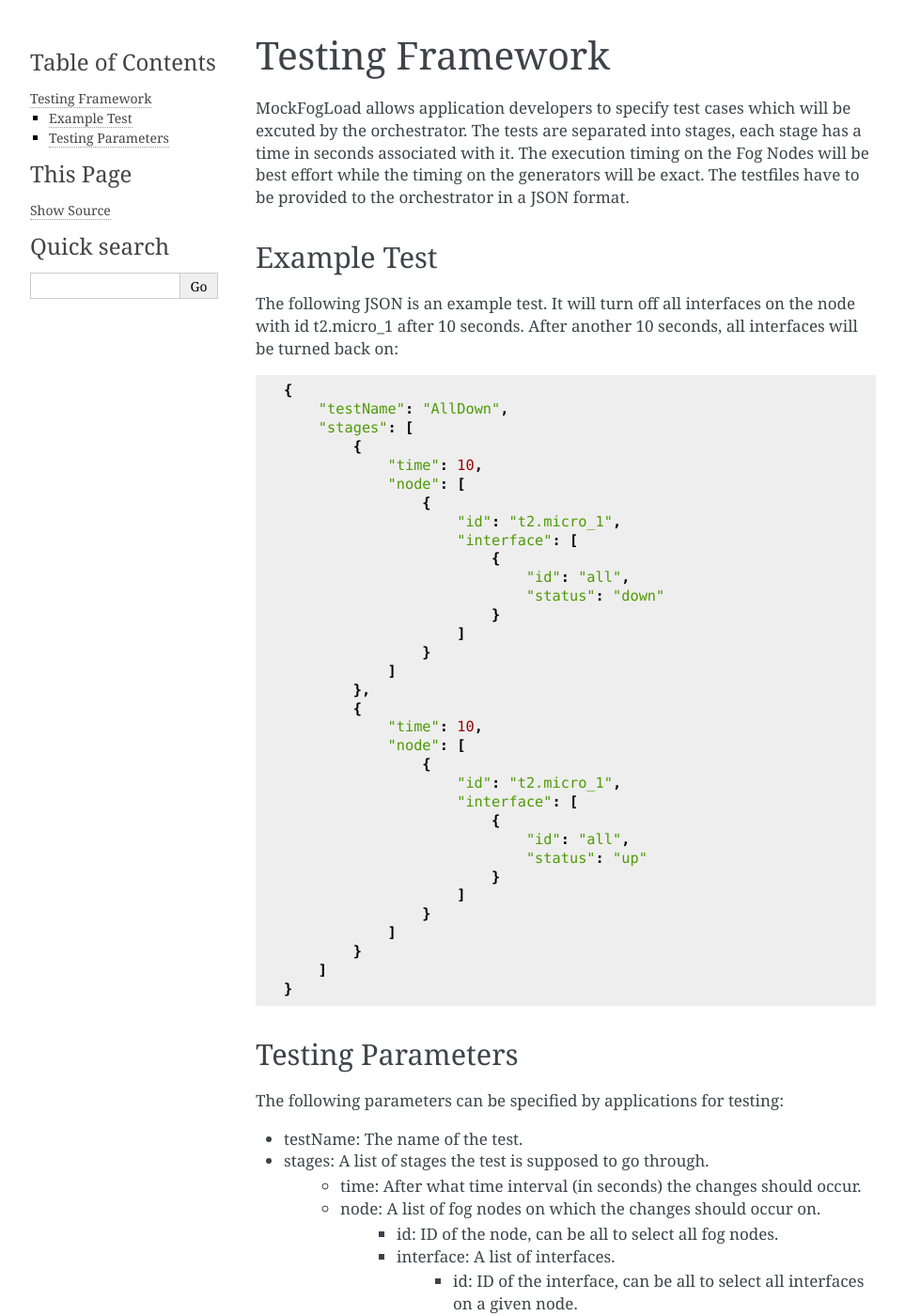
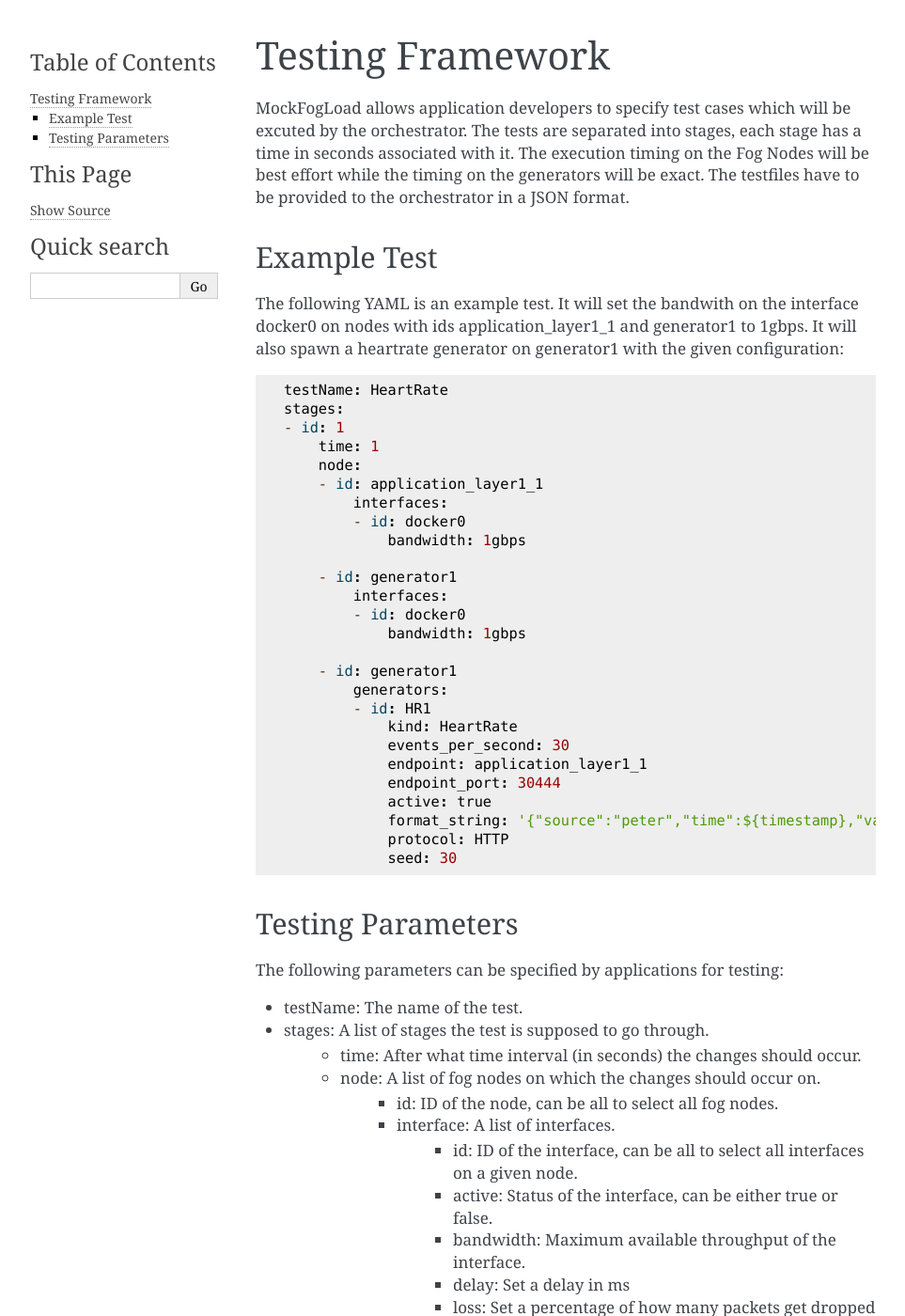
Before and after one commit to FCP-MockFogLoad/MockFogLoad, a Sphinx documentation site: the page built from docs/source/testing.rst, in a window 1280 px wide and 1400 px high. Shown: the whole window at 94% size, without its empty margins (148-1111 px from the left). Built offline with Sphinx 7.4.7, drawn with Linux system fonts in a browser that asks for light colours; some of the changed text lies outside the part shown.

```diff
--- a/docs/source/testing.rst
+++ b/docs/source/testing.rst
@@ -6,41 +6,34 @@
 
 Example Test
 ------------
-The following JSON is an example test. It will turn off all interfaces on the node with id t2.micro_1 after 10 seconds. After another 10 seconds, all interfaces will be turned back on::
+The following YAML is an example test. It will set the bandwith on the interface docker0 on nodes with ids application_layer1_1 and generator1 to 1gbps. It will also spawn a heartrate generator on generator1 with the given configuration::
 
-    {
-        "testName": "AllDown",
-        "stages": [
-            {
-                "time": 10,
-                "node": [
-                    {
-                        "id": "t2.micro_1",
-                        "interface": [
-                            {
-                                "id": "all",
-                                "status": "down"
-                            }
-                        ]
-                    }
-                ]
-            },
-            {
-                "time": 10,
-                "node": [
-                    {
-                        "id": "t2.micro_1",
-                        "interface": [
-                            {
-                                "id": "all",
-                                "status": "up"
-                            }
-                        ]
-                    }
-                ]
-            }
-        ]
-    }
+    testName: HeartRate
+    stages:
+    - id: 1
+        time: 1
+        node:
+        - id: application_layer1_1
+            interfaces:
+            - id: docker0
+                bandwidth: 1gbps
+
+        - id: generator1
+            interfaces:
+            - id: docker0
+                bandwidth: 1gbps
+
+        - id: generator1
+            generators:
+            - id: HR1
+                kind: HeartRate
+                events_per_second: 30
+                endpoint: application_layer1_1
+                endpoint_port: 30444
+                active: true
+                format_string: '{"source":"peter","time":${timestamp},"value":${heartRate},"type":"heartRate"}'
+                protocol: HTTP
+                seed: 30
 
 Testing Parameters
 ------------------
@@ -54,18 +47,21 @@
         * id: ID of the node, can be all to select all fog nodes.
         * interface: A list of interfaces.
             * id: ID of the interface, can be all to select all interfaces on a given node.
-            * status: Status of the interface, can be either on or off.
+            * active: Status of the interface, can be either true or false.
             * bandwidth: Maximum available throughput of the interface.
-            * buffer: Size of the queue buffer of the interface.
-            * routes: Set routes TBD/TODO
-        * cpu: Set maximum CPU clock speed.
-        * memory: Set maximum available memory.
-        * storage: Set storage size of the node.
+            * delay: Set a delay in ms
+            * loss: Set a percentage of how many packets get dropped
+        * app: A list of containers.
+            * id: Name of the container to be configured.
+            * cpu: Set CPU shares.
+            * memory: Set maximum available memory.
         * generators: A list of generators running on the node.
             * id: ID of the generator, can be all to select all generators running on a given node.
+            * kind: Set the type of generator.
             * frequency: Set the frequency on how often the generator should send out data.
-            * granularity: Set how granular the generated data is.
             * active: Turn the generator off or on entirely.
-            * target: ID of a fog node to which the generator should send its data.
+            * endpoint: ID of a fog node to which the generator should send its data.
+            * endpoint_port: Port of the remote to which the generator will send its data.
             * seed: Restart the generator with a new specified seed.
-            * custom: TBD/TODO Custom generator parameters, provided in a (key,value) format.
+            * format_string: Set the format in which the generator will send data.
+            * protocol: Set the protocol with which the generator will send data. Options are HTTP, UDP and CoAP.
```
Also changed, not shown: 5 other files.
